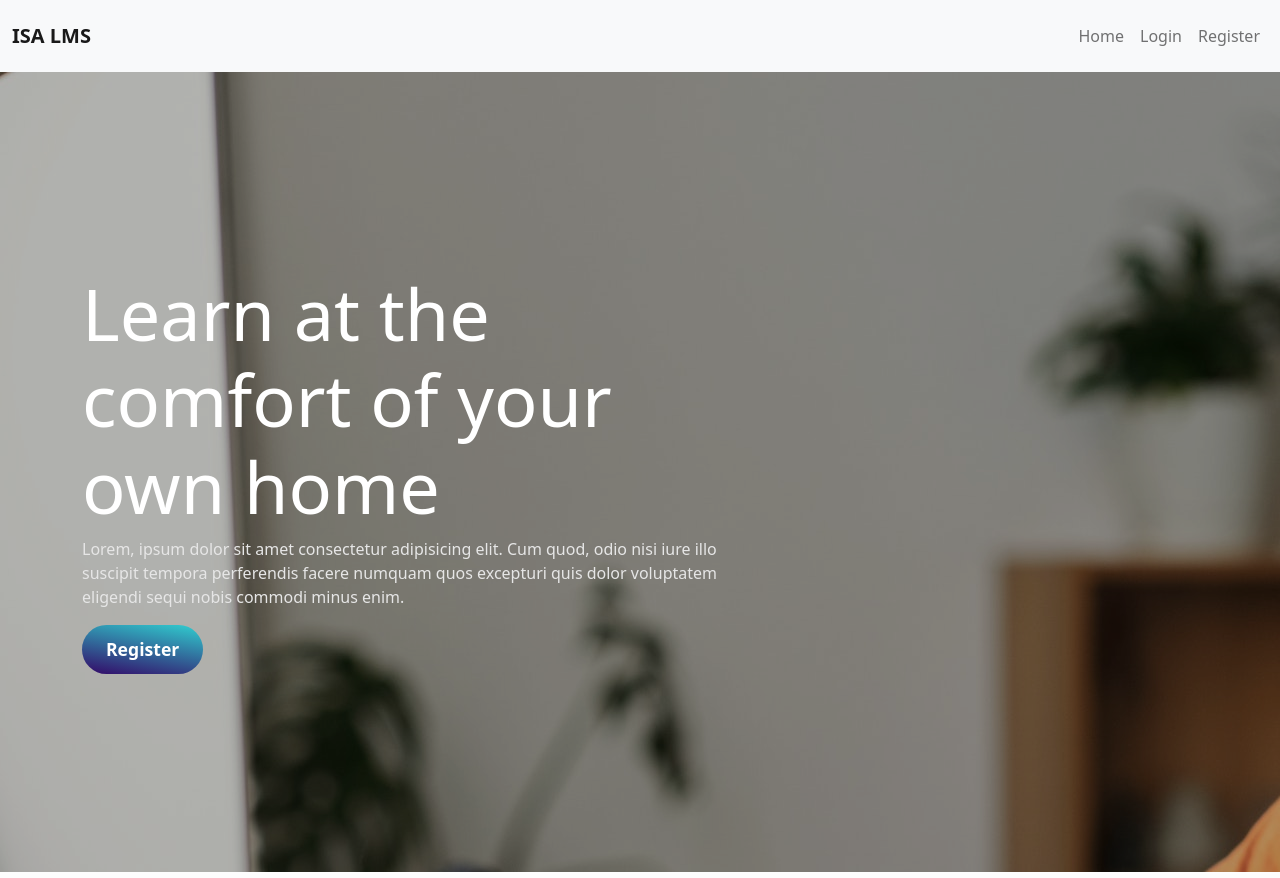
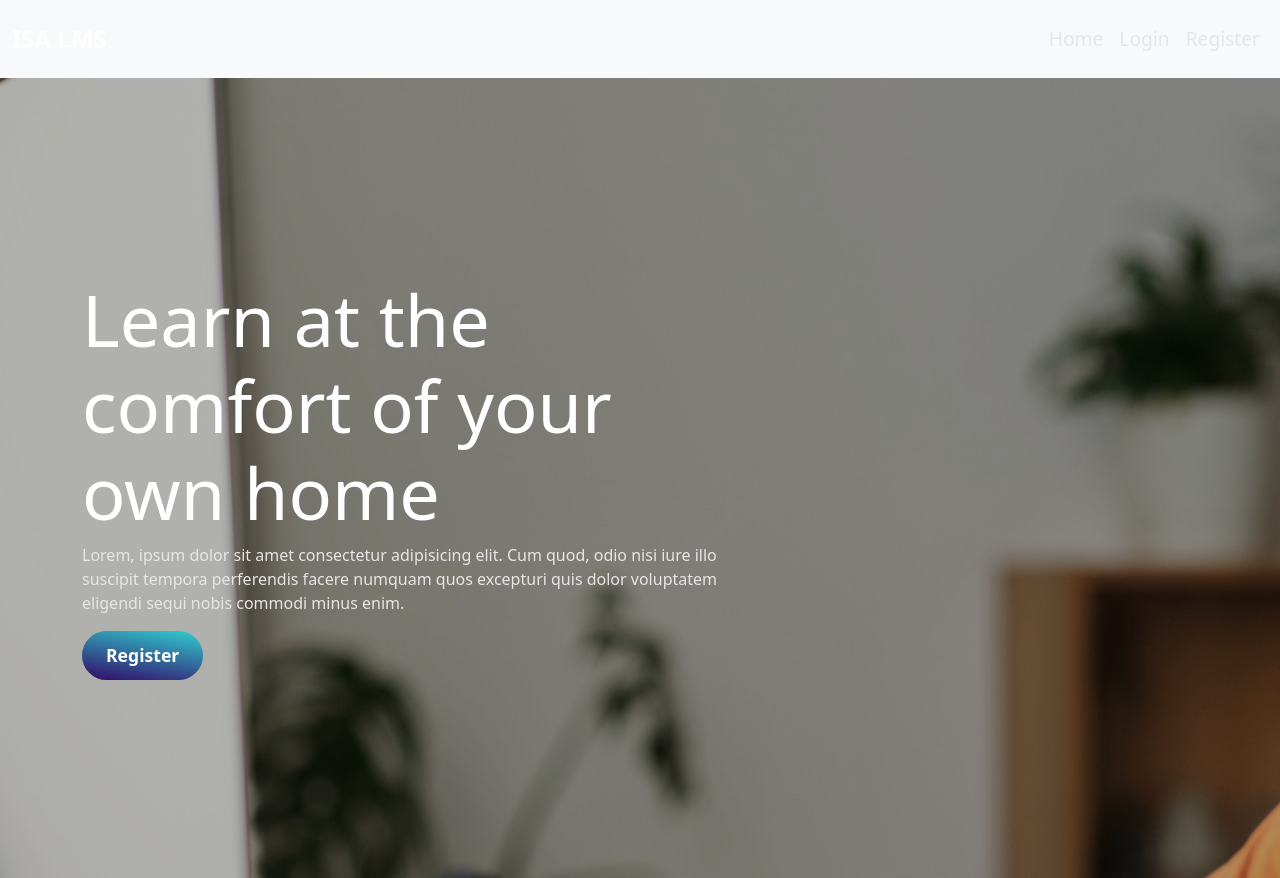
Before and after one commit to nsadisha/isa-lms-frontend, a React (Create React App) app: page / in a window 1280 px wide. Built offline with nearby package versions, Linux system fonts and the light colour scheme.

Commit message:
css for nav bar

```diff
--- a/src/assets/css/index.scss
+++ b/src/assets/css/index.scss
@@ -75,8 +75,8 @@ label {
 }
 
 .page-banner {
-  background-position: 100%;
-  background-size: cover;
+  background-position: center center;
+  background-size: contain;
   background-blend-mode: multiply;
 
   h1 {
@@ -91,3 +91,63 @@ label {
     padding: 0.7rem 1.5rem !important;
   }
 }
+
+.navbar {
+  padding-top: 3rem;
+  padding-bottom: 3rem;
+  transition: 0.2s;
+
+  .navbar-brand {
+    color: v.$lightTextColor !important;
+    font-size: 1.5rem;
+  }
+  .nav-link {
+    color: v.$lightTextColor2;
+    font-size: 1.2rem;
+  }
+
+  &.dark {
+    .navbar-brand {
+      color: v.$primaryTextColor !important;
+    }
+    .nav-link {
+      color: v.$secondaryTextColor !important;
+    }
+  }
+
+  &.scrolling {
+    padding-top: 1rem;
+    padding-bottom: 1rem;
+    background-color: white;
+
+    .navbar-brand {
+      color: v.$primaryTextColor !important;
+      font-size: 1.25rem;
+    }
+    .nav-link {
+      color: v.$secondaryTextColor2;
+      font-size: unset;
+    }
+  }
+}
+.navbar-height {
+  height: 5rem;
+}
+
+
+// Responsive css
+@media only screen and (max-width: 1000px) {
+  .page-banner {
+    h1 {
+      font-size: 2.5rem;
+    }
+  }
+
+  .navbar {
+    padding-top: 1rem;
+    padding-bottom: 1rem;
+  }
+  .navbar-height {
+    height: 1rem;
+  }
+}
```
